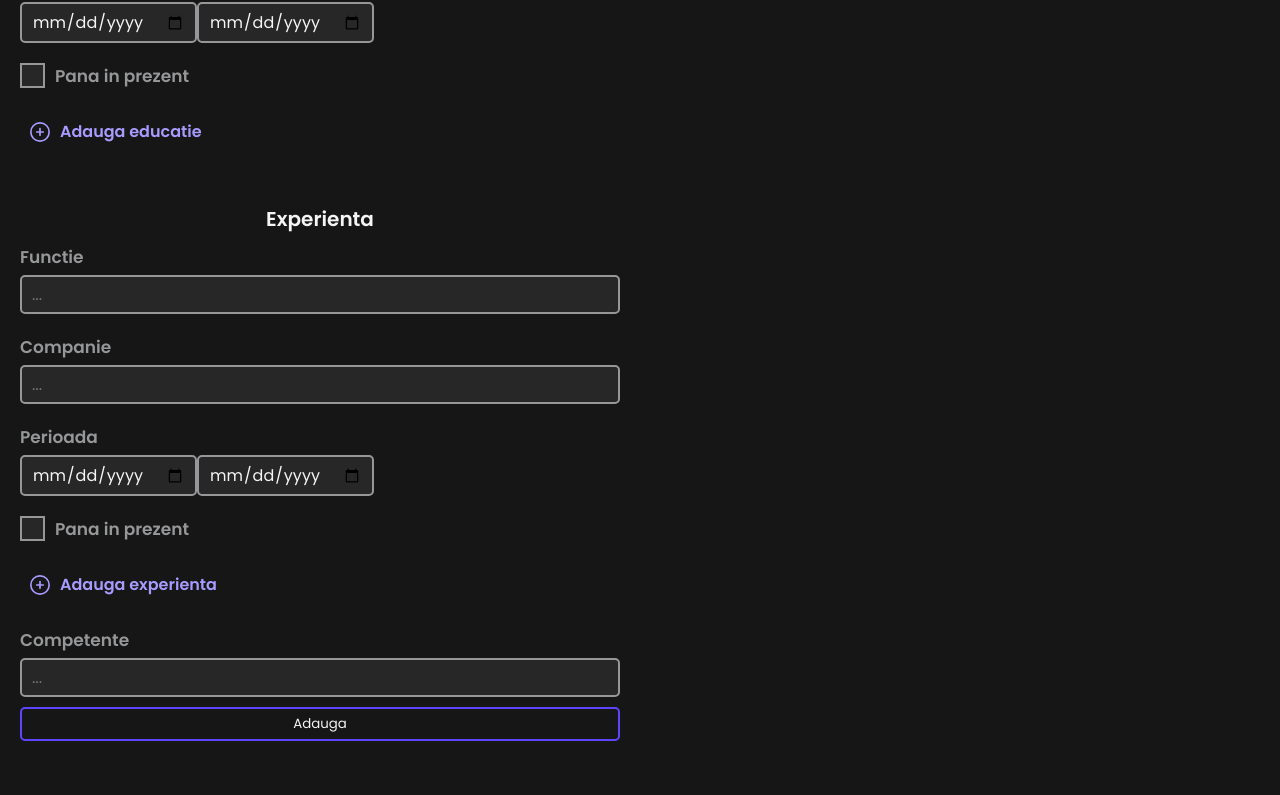
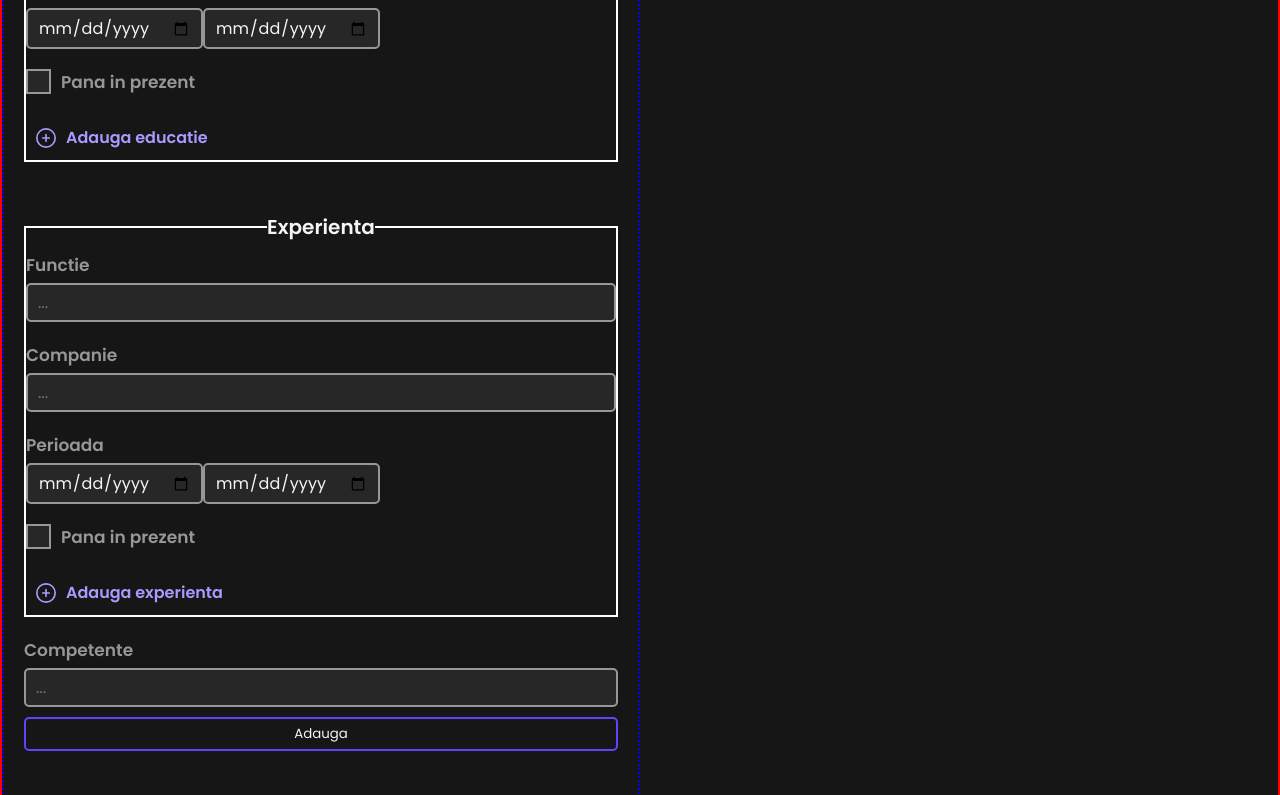
Before and after one commit to Costinnn/CV-app, a Next.js app: page /completare-cv in a window 1280 px wide. Shown: the part 1510-2305 px from the top of the page. Built offline with nearby package versions, Linux system fonts and the light colour scheme.

Commit message:
Fill form width overflow possible fix pt.3

```diff
--- a/app/completare-cv/page.tsx
+++ b/app/completare-cv/page.tsx
@@ -12,7 +12,7 @@ const page = () => {
       <h1>Completeaza CV online</h1>
       <BottomWave2 />
 
-      <div className="content">
+      <div className="page-content">
         <FillForm />
         <PreviewCv />
       </div>
--- a/app/completare-cv/style.css
+++ b/app/completare-cv/style.css
@@ -5,6 +5,10 @@
     color: var(--black);
     background-color: var(--primary);
     text-align: center;
+  }
+
+  .page-content{
+    border: 2px solid red;
   }
 
   @media screen and (min-width: 370px) {
@@ -19,7 +23,7 @@
     }
   }
 
-  .content {
+  .page-content {
     @media screen and (min-width: 800px) {
       display: grid;
       grid-template-columns: 1fr 1fr;
--- a/components/pages/completare-cv/FillForm.css
+++ b/components/pages/completare-cv/FillForm.css
@@ -1,4 +1,5 @@
 .fill-form {
+  border: 2px dotted blue;
 
   form {
     padding: 0 20px;
@@ -40,6 +41,7 @@
     fieldset {
       border: none;
       margin-top: 50px;
+      border: 2px solid white;
 
       legend {
         font-size: 20px;
--- a/components/pages/completare-cv/OtherCategories.css
+++ b/components/pages/completare-cv/OtherCategories.css
@@ -1,10 +1,7 @@
 .other-categories {
   margin-top: 50px;
 
-  h2 {
-  }
-
-  .content {
+  .buttons {
     display: grid;
     grid-template-columns: 1fr 1fr;
     gap: 20px;
--- a/components/pages/completare-cv/OtherCategories.tsx
+++ b/components/pages/completare-cv/OtherCategories.tsx
@@ -19,7 +19,7 @@ const OtherCategories = ({ handleOtherCategories, otherCategories }: formPropTyp
     <div className="other-categories">
       <h2>Adauga alte Categorii</h2>
 
-      <div className="content">
+      <div className="buttons">
         <button
           type="button"
           className={`btn-primary2 ${otherCategories.projects ? "selected" : ""}`}
```
